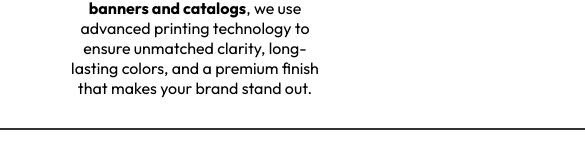
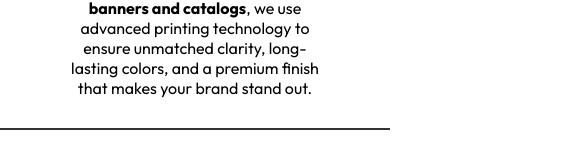
Before and after one commit to ravi2003prajapat/muskan-advertising, a React (Vite) app: page /services in a window 390 px wide. Shown: the part 1414-1582 px from the top of the page, 585 px wide, since content can reach past the window. Built offline with nearby package versions, Linux system fonts and the light colour scheme.

Commit message:
added service page

```diff
--- a/src/components/Services.module.css
+++ b/src/components/Services.module.css
@@ -232,6 +232,12 @@
     width: 90%;
     padding: 0 15px;
   }
+  .line{
+    height: 12px;
+  }
+  .cardline{
+    width: 100%;
+  }
 
   .heading h1 {
     font-size: 22px;
```
